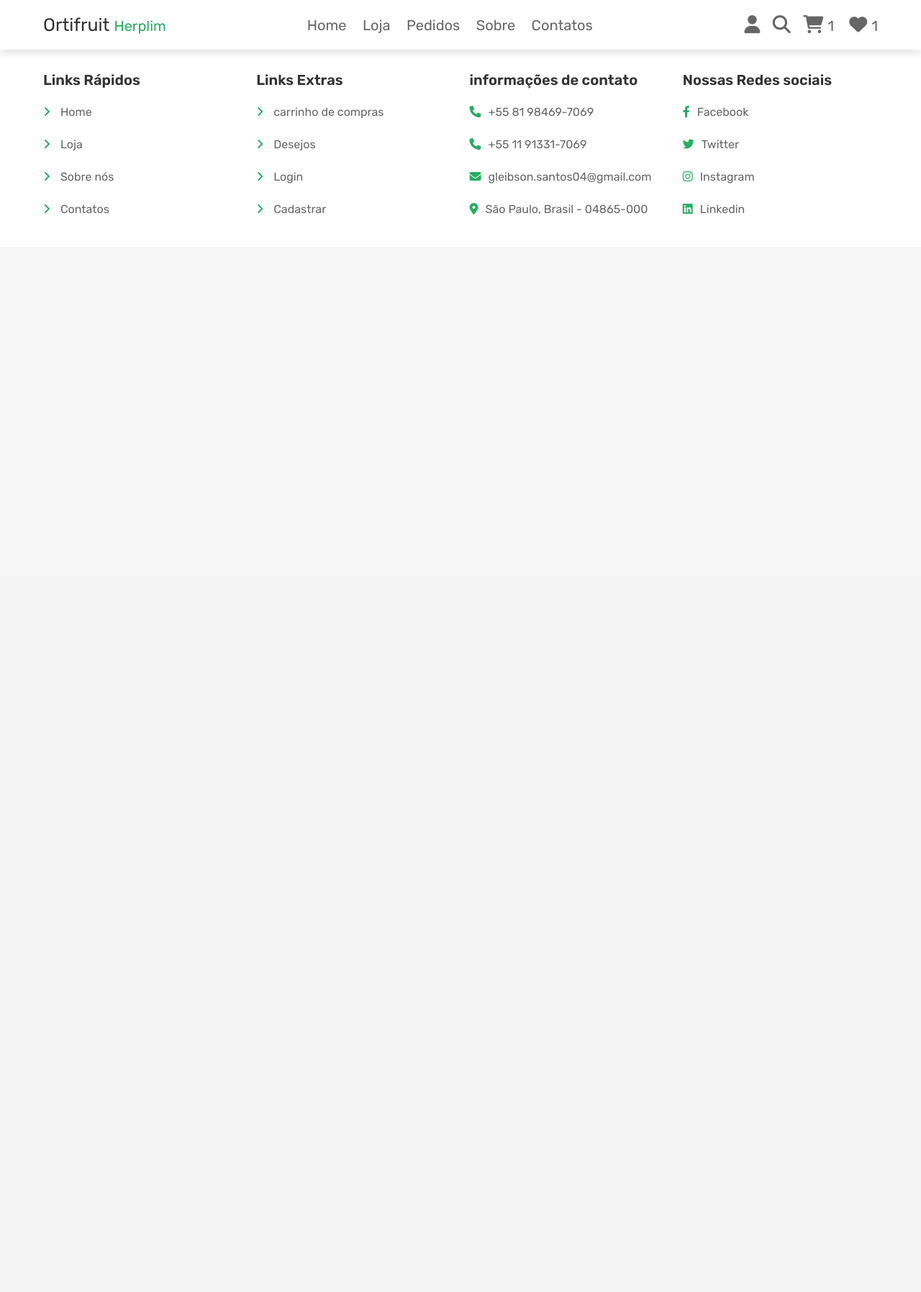
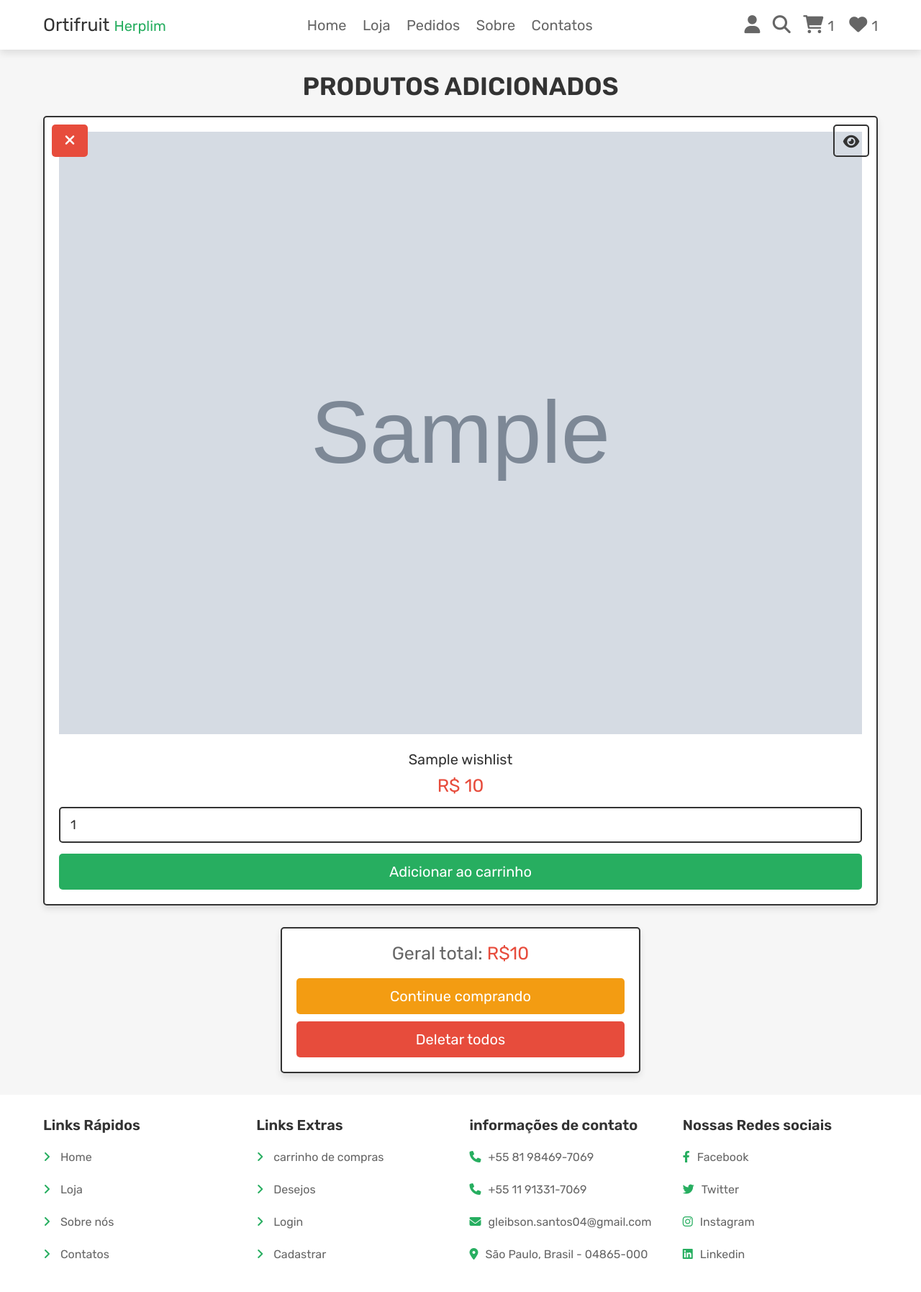
Before and after one commit to programer-Glei/Pjt_Quitanda, a PHP site: page /cart.php in a window 1280 px wide. Shown: the whole page at 72% size. Before the commit the page ends 298 px from the top, so only its background shows below. Run offline with PHP 8.4, Linux system fonts and the light colour scheme; the visitor is signed in with stand-in values (Sample User, id 1); tables that the repository leaves empty or names only in its code hold one stand-in row (values such as "Sample post"); grey boxes marked "Sample" are stand-in pictures; some libraries are stand-ins or nearby versions.

Commit message:
proximo comit

```diff
--- a/cart.php
+++ b/cart.php
@@ -1,5 +1,5 @@
 <?php
-
+header('Content-Type: text/html; charset=utf-8');
 @include 'config.php';
 
 session_start();
@@ -25,6 +25,43 @@ if(!isset($user_id)){
 </head>
 <body>
     <?php include 'header.php'; ?>
+    <section class="wishlist">
+        <h1 class="title">Produtos adicionados</h1>
+        <div class="box-container">
+            <?php
+                $grand_total = 0;
+                $select_wishlist = $conn->prepare("SELECT * FROM `wishlist` WHERE user_id = ?");
+                $select_wishlist->execute([$user_id]);
+                if($select_wishlist->rowCount() > 0){
+                    while($fetch_wishlist = $select_wishlist->fetch(PDO::FETCH_ASSOC)){
+            ?>
+            <form action="" method="POST" class="box">
+                <a href="wishlist.php?delete=<?=$fetch_wishlist['id']; ?>" class="fas fa-times" onclick="return confirm('excluir isso da lista de desejos?');"></a>
+                <a href="view_page.php?pid=<?= $fetch_wishlist['pid']; ?>" class="fas fa-eye"></a>
+                <img src="uploaded_img/<?= $fetch_wishlist['image']; ?>" alt="">
+                <div class="name"><?= $fetch_wishlist['name']; ?></div>
+                <div class="price">R$ <?= $fetch_wishlist['price']; ?></div>
+                <input type="number"  value="1" class="qty" name="p_qty">
+                <input type="hidden" name="pid" value="<?= $fetch_wishlist['id'];?>">
+                <input type="hidden" name="p_name" value="<?= $fetch_wishlist['name'];?>">
+                <input type="hidden" name="p_price" value="<?= $fetch_wishlist['price'];?>">
+                <input type="hidden" name="p_image" value="<?= $fetch_wishlist['image'];?>">
+                <input type="submit" value="Adicionar ao carrinho" name="add_to_cart" class="btn">
+            </form>
+            <?php
+                $grand_total += $fetch_wishlist['price'];
+                }
+            }else{
+                echo '<p class="empty">Sua Lista de Desejos está vazia</p>';
+            }
+            ?>
+        </div>
+        <div class="wishlist-total">
+            <p>Geral total: <span>R$<?= $grand_total;?></span></p>
+            <a href="shpo.php" class="option-btn">Continue comprando</a>
+            <a href="wishlist.php?delete_all" class="delete-btn <?= ($grand_total > 1)?'':'disabled';?>">Deletar todos</a>
+        </div>
+    </section>
     <?php include 'footer.php'; ?>
     <script src="java/script.js"></script>
 </body>
```
Also changed, not shown: wishlist.php (+7 -0 lines).
